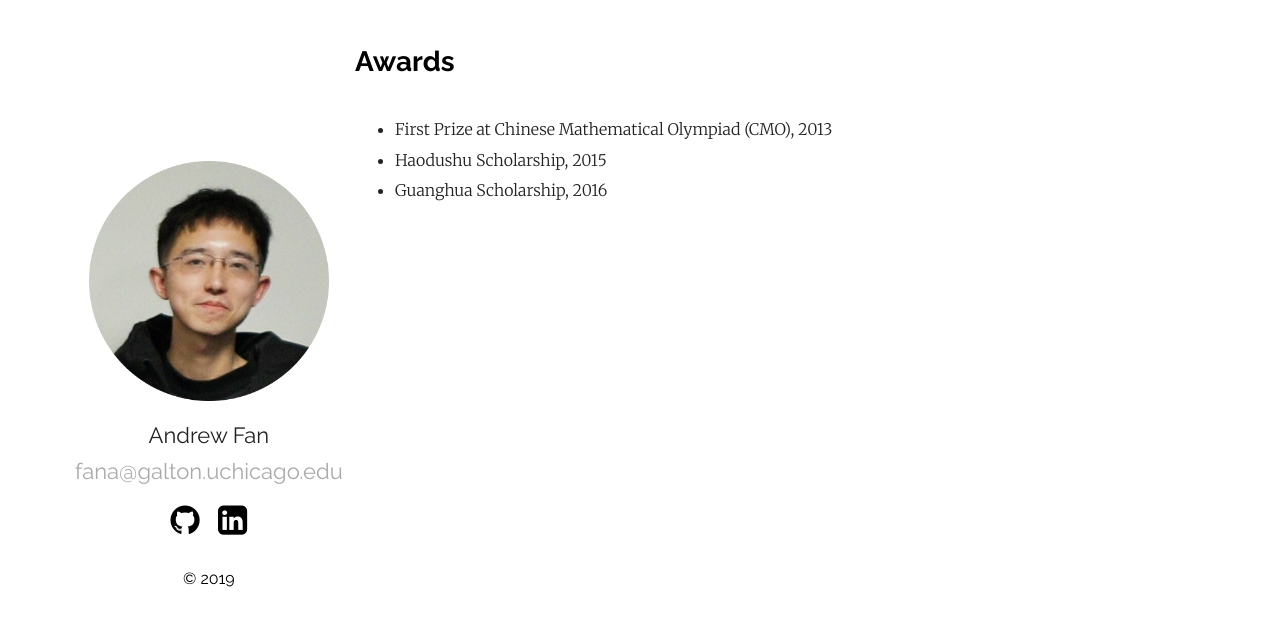
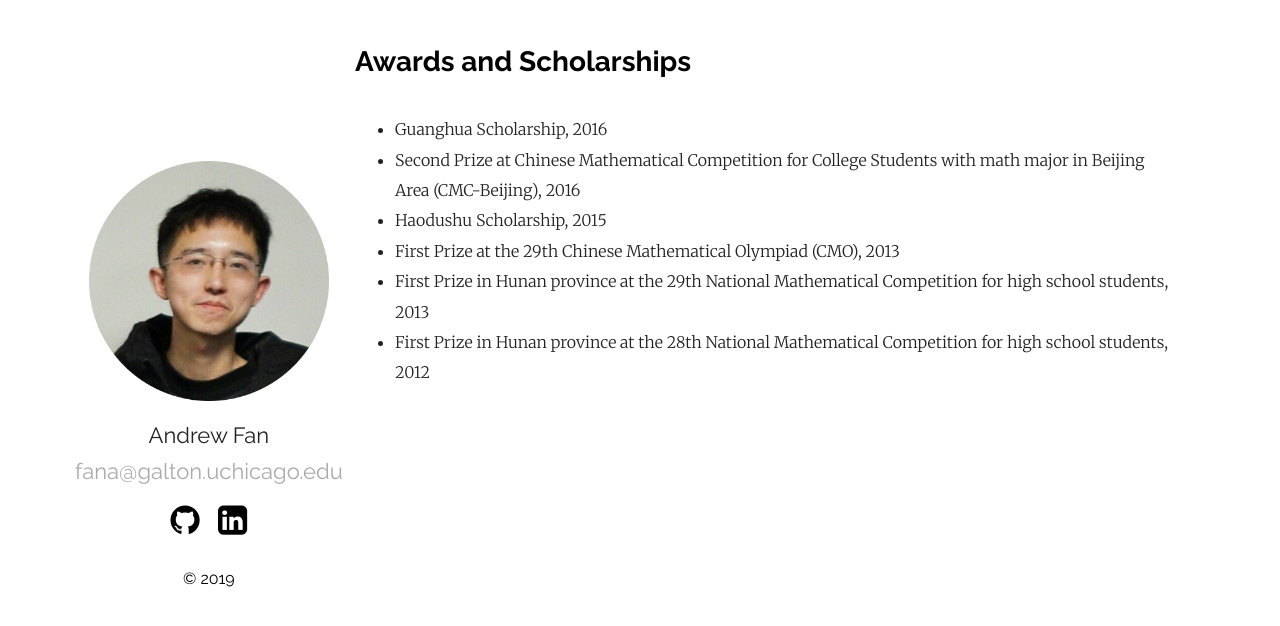
Before and after one commit to angzhifan/angzhifan.github.io, a Jekyll site: the page built from _posts/2019-09-15-10awards.markdown, in a window 1280 px wide. Shown: the top 626 px of the page. Built offline with Jekyll 4.4.1, drawn with Linux system fonts in a browser that asks for light colours.

Commit message:
fan commit

```diff
--- a/_posts/2019-09-15-10awards.markdown
+++ b/_posts/2019-09-15-10awards.markdown
@@ -1,9 +1,12 @@
 ---
 layout: post
-title:  "Awards"
+title:  "Awards and Scholarships"
 #date:   2019-12-12 21:03:36 +0530
 #categories: Javascript NodeJS
 ---
-* First Prize at Chinese Mathematical Olympiad (CMO), 2013
+* Guanghua Scholarship, 2016
+* Second Prize at Chinese Mathematical Competition for College Students with math major in Beijing Area (CMC-Beijing), 2016
 * Haodushu Scholarship, 2015
-* Guanghua Scholarship, 2016
+* First Prize at the 29th Chinese Mathematical Olympiad (CMO), 2013
+* First Prize in Hunan province at the 29th National Mathematical Competition for high school students, 2013
+* First Prize in Hunan province at the 28th National Mathematical Competition for high school students, 2012
```
